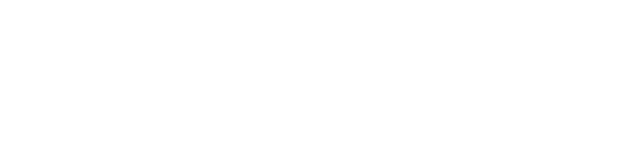
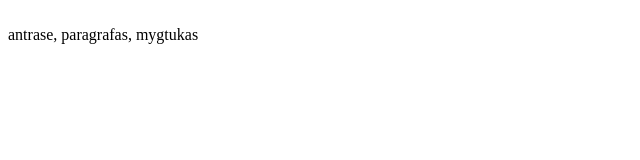
Before and after one commit to Gytzum/Serlokas, a plain HTML site: page index.html in a window 1280 px wide. Shown: the whole page, without its empty margins (0-640 px from the left). Drawn offline with Linux system fonts and the light colour scheme.

Commit message:
Patikslintas body turinys

```diff
--- a/index.html
+++ b/index.html
@@ -8,6 +8,12 @@
 </head>
 
 <body>
+  <img src="" alt="">
+  <div>
+antrase, paragrafas, mygtukas
+
+  </div>
+
 
 </body>
 </html>
```
